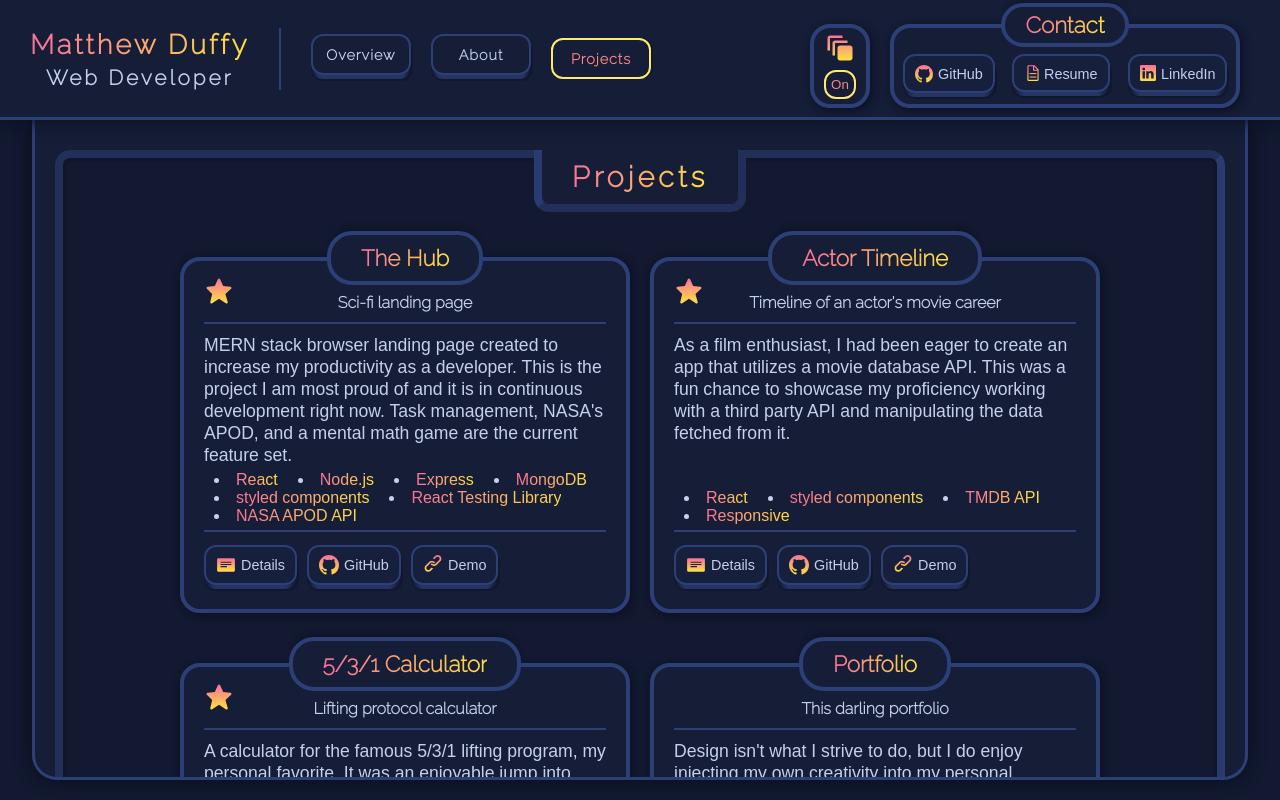
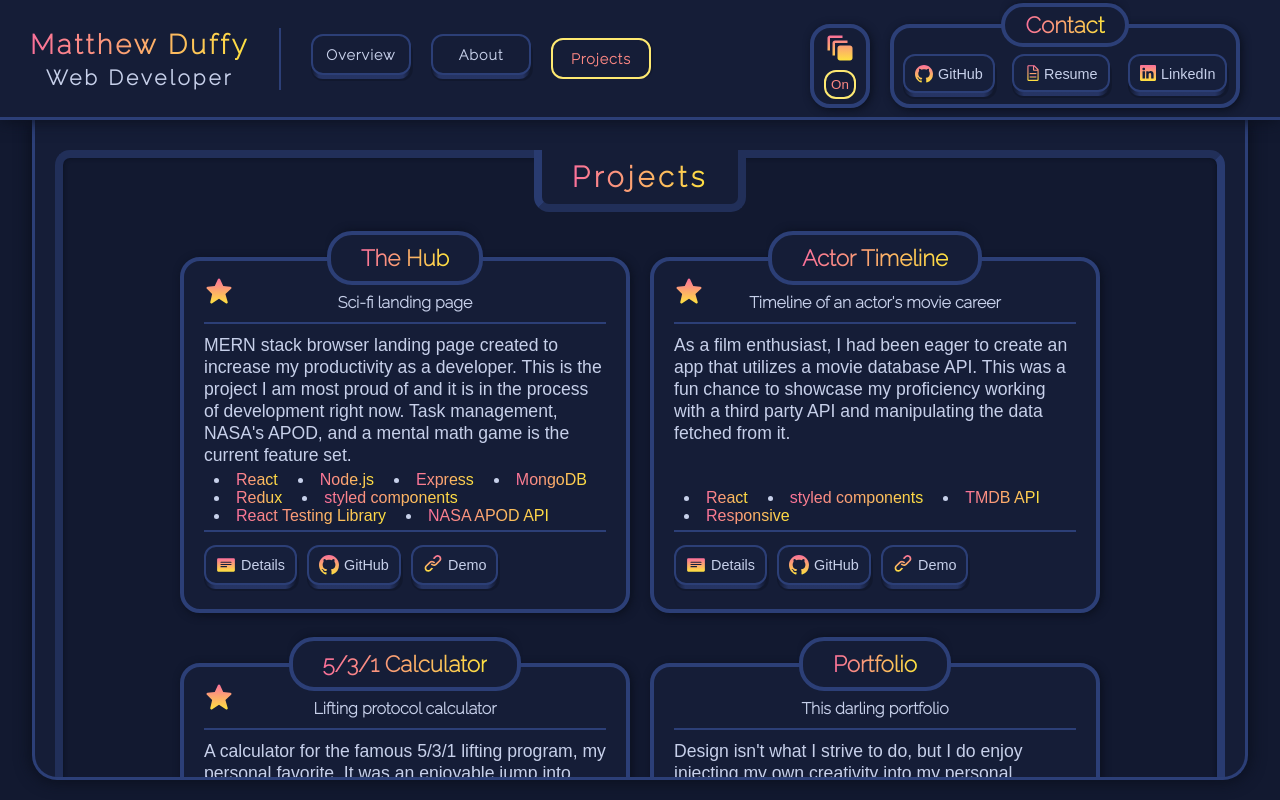
Before and after one commit to mattduff707/my-portfolio, a React (Create React App) app: page /projects in a window 1280 px wide. Built offline with nearby package versions, Linux system fonts and the light colour scheme; a web font is replaced by a local one.

Commit message:
Added redux to the hub stack

```diff
--- a/src/constants.js
+++ b/src/constants.js
@@ -50,10 +50,19 @@ export const projectsData = [
     showcase: true,
     title: 'The Hub',
     subtitle: 'Sci-fi landing page',
-    stack: ['React', 'Node.js', 'Express', 'MongoDB', 'styled components', 'React Testing Library', 'NASA APOD API'],
+    stack: [
+      'React',
+      'Node.js',
+      'Express',
+      'MongoDB',
+      'Redux',
+      'styled components',
+      'React Testing Library',
+      'NASA APOD API',
+    ],
     description: `MERN stack browser landing page created to increase my productivity as a developer.
-    This is the project I am most proud of and it is in continuous development right now.
-     Task management, NASA's APOD, and a mental math game are the current feature set.`,
+    This is the project I am most proud of and it is in the process of development right now.
+     Task management, NASA's APOD, and a mental math game is the current feature set.`,
     slides: [
       {
         title: 'The Process',
```
